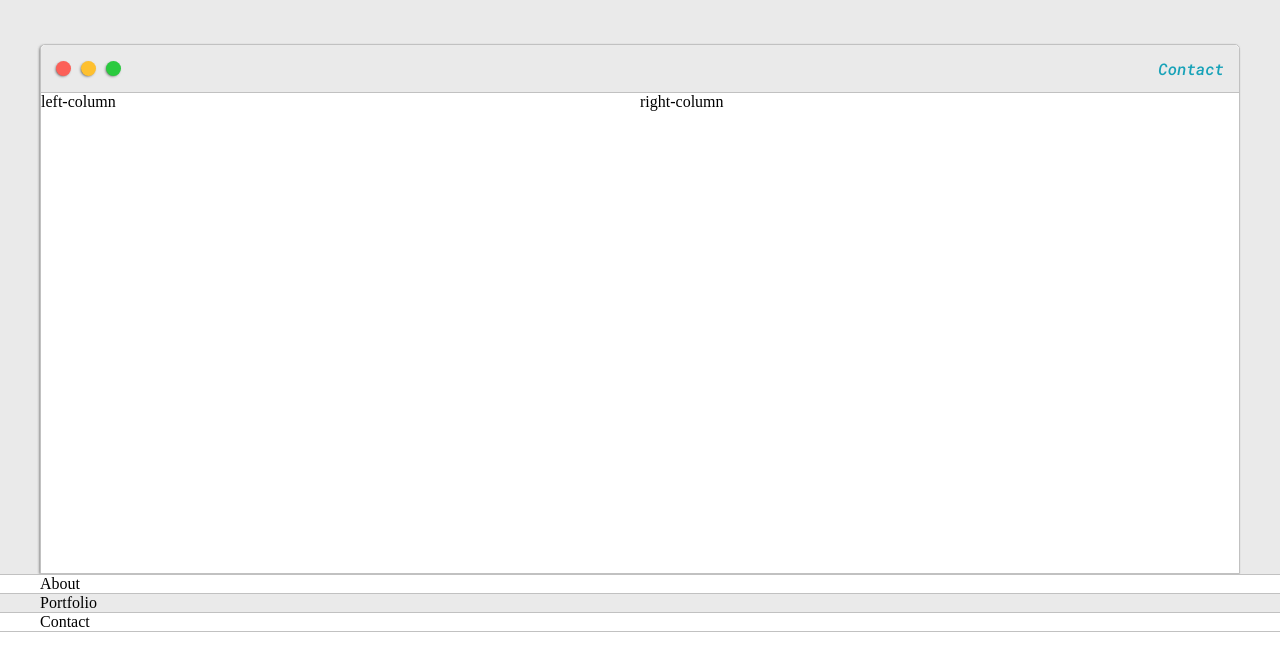
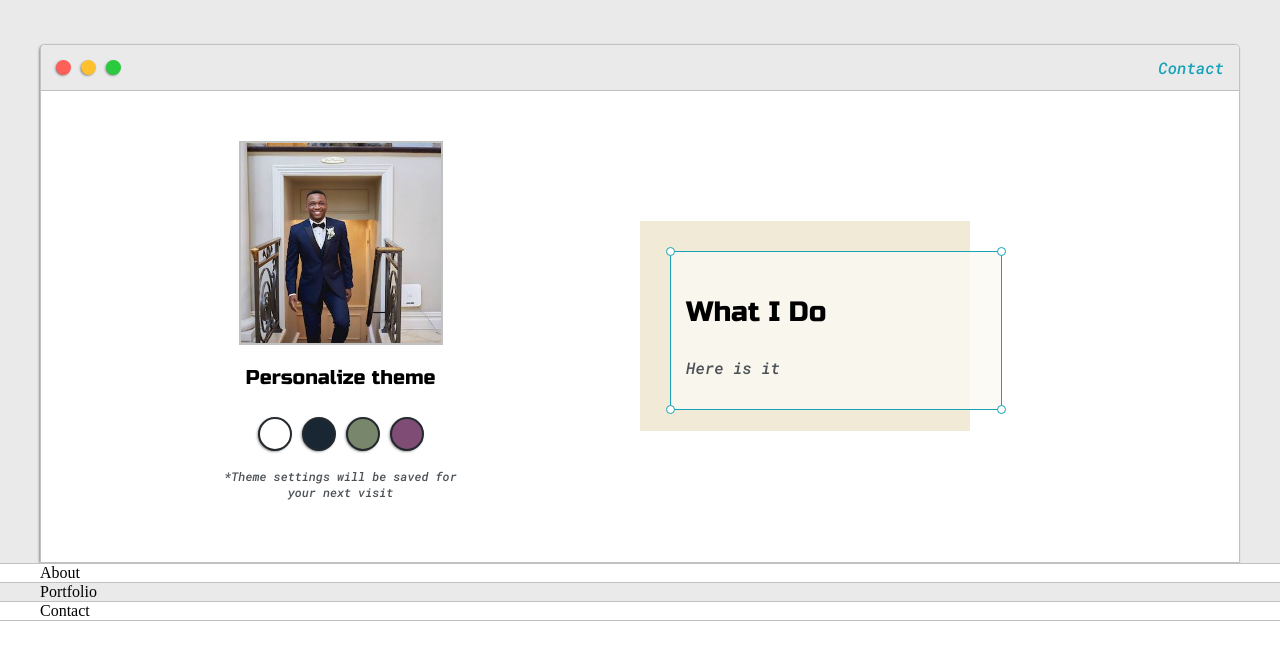
Before and after one commit to Afam-26/Afam-26.github.io, a plain HTML site: page index.html in a window 1280 px wide. Shown: the part 117-788 px from the top of the page. Drawn offline with Linux system fonts and the light colour scheme.

Commit message:
working on left and right column

```diff
--- /dev/null
+++ b/Assets/style.css
@@ -0,0 +1,154 @@
+:root{
+    --mainColor: #eaeaea;
+    --secondaryColor:#fff;
+
+    --borderColor:#c1c1c1;
+
+
+    --mainText:black;
+    --secondaryText:#4b5156;
+}
+
+html, body{
+    padding: 0;
+    margin: 0;
+}
+
+h1, h2, h3, h4, h5, h6, strong{
+    color: var(--mainText);
+    font-family: 'Russo One', sans-serif;
+    font-weight: 500;
+}
+
+p, li, span, label, input, textarea{
+    color: var(--secondaryText);
+    font-family: 'Roboto Mono', monospace;
+}
+
+a{
+    text-decoration: none;
+    color: #17a2b8;
+}
+
+ul{
+    list-style: none;
+}
+
+h1 { font-size: 56px;}
+h2 { font-size: 36px;}
+h3 { font-size: 28px;}
+h4 { font-size: 24px;}
+h5 { font-size: 20px;}
+h6 { font-size: 16px;}
+
+
+.s1{
+    background-color: var(--mainColor);
+    border-bottom: 1px solid var(--borderColor);
+    overflow: auto;
+}
+
+.s2{
+    background-color: var(--secondaryColor);
+    border-bottom: 1px solid var(--borderColor);
+    overflow: auto;
+}
+
+.main-container{
+    width: 1200px;
+    margin: 0 auto;
+}
+
+.greeting-wrapper{
+    display: grid;
+
+    text-align: center;
+    align-content: center;
+
+    min-height: 10em;
+}
+
+.intro-wrapper{
+    background-color: var(--secondaryColor);
+    border: 1px solid var(--borderColor);
+    border-radius: 5px 5px 0 0;
+
+    -webkit-box-shadow: -1px 1px 3px -1px rgba(0,0,0,0.75);
+    -moz-box-shadow: -1px 1px 3px -1px rgba(0,0,0,0.75);
+    box-shadow: -1px 1px 3px -1px rgba(0,0,0,0.75);
+
+    display: grid;
+    grid-template-columns: 1fr 1fr;
+    grid-template-rows: 3em 30em;
+    grid-template-areas:
+        'nav-wrapper nav-wrapper'
+        'left-column right-column'
+    ;
+
+}
+
+.nav-wrapper{
+    border-radius: 5px 5px 0 0;
+    grid-area: nav-wrapper;
+    border-bottom: 1px solid var(--borderColor);
+    display: flex;
+    justify-content: space-between;
+    align-items: center;
+    background-color: var(--mainColor);
+}
+
+#navigation{
+    margin: 0;
+    padding: 10px;
+}
+
+#navigation li{
+    display: inline-block;
+    margin-right: 5px;
+    margin-left: 5px;
+}
+
+.dots-wrapper{
+    display: flex;
+    padding: 10px;
+}
+
+#dots-1{
+    background-color: #fc6058;
+}
+
+#dots-2{
+    background-color: #fec02f;
+}
+
+#dots-3{
+    background-color: #2aca3e;
+}
+
+.browser-dot{
+    background-color: black;
+    height: 15px;
+    width: 15px;
+    border-radius: 50%;
+    margin: 5px;
+
+    -webkit-box-shadow: -1px 1px 3px -1px rgba(0,0,0,0.75);
+    -moz-box-shadow: -1px 1px 3px -1px rgba(0,0,0,0.75);
+    box-shadow: -1px 1px 3px -1px rgba(0,0,0,0.75);
+}
+
+.left-column{
+    grid-area: left-column;
+
+}
+
+.right-column{
+    grid-area: right-column;
+
+}
+
+@media screen and (max-width: 1200px){
+    .main-container{
+        width: 95%;
+    }
+}
--- a/index.html
+++ b/index.html
@@ -33,11 +33,32 @@
                 </div>
 
                 <div class="left-column">
-                    left-column
+                    <img id ="profile_pic" src="./Assets/Images/ME2.jpg" alt="My picture">
+                    <h5 style ="text-align: center; line-height: 0;">Personalize theme</h5>
+
+                    <div id="theme-options-wrapper">
+                        <div id="light-mode" class="theme-dot"></div>
+                        <div id="blue-mode" class="theme-dot"></div>
+                        <div id="green-mode" class="theme-dot"></div>
+                        <div id="purple-mode" class="theme-dot"></div>
+                    </div>
+                    <p id="settings-note">*Theme settings will be saved for <br>your next visit</p>
                 </div>
 
                 <div class="right-column">
-                    right-column
+                    <div id="preview-shadow">
+                        <div id="preview">
+                            <div id="corner-tl" class="corner"></div>
+                            <div id="corner-tr" class="corner"></div>
+
+                            <h3>What I Do</h3>
+                            <p>Here is it </p>
+
+                            <div id="corner-br" class="corner"></div>
+                            <div id="corner-bl" class="corner"></div>
+                        </div>
+                    </div>
+
                 </div>
             </div>
 
--- a/style.css
+++ b/style.css
@@ -3,10 +3,16 @@
     --secondaryColor:#fff;
 
     --borderColor:#c1c1c1;
+    --previewShadow:#f0ead6;
+    --mainText:black;
+    --secondaryText:#4b5156;
+    --themeDotBorder:#24292e;
+
+    --previewBg:rgb(251, 249, 243, 0.8)
 
 
-    --mainText:black;
-    --secondaryText:#4b5156;
+
+
 }
 
 html, body{
@@ -79,7 +85,6 @@ h6 { font-size: 16px;}
 
     display: grid;
     grid-template-columns: 1fr 1fr;
-    grid-template-rows: 3em 30em;
     grid-template-areas:
         'nav-wrapper nav-wrapper'
         'left-column right-column'
@@ -103,7 +108,7 @@ h6 { font-size: 16px;}
 }
 
 #navigation li{
-    display: inline-block;
+    display: inline-block;  /*to be removed */
     margin-right: 5px;
     margin-left: 5px;
 }
@@ -139,16 +144,146 @@ h6 { font-size: 16px;}
 
 .left-column{
     grid-area: left-column;
+    padding-top: 50px;
+    padding-bottom: 50px;
+
+}
+
+#profile_pic{
+    display: block;
+    margin: 0 auto;
+
+    height: 200px;
+    width: 200px;
+    object-fit: cover;
+    border: 2px solid var(--borderColor);
+}
+
+#theme-options-wrapper{
+    display: flex;
+    justify-content:center ;
+}
+
+.theme-dot{
+    height: 30px;
+    width: 30px;
+    background-color: black;
+    border-radius: 50%;
+
+    margin: 5px;
+    border: 2px solid var(--themeDotBorder);
+
+    -webkit-box-shadow: -1px 1px 3px -1px rgba(0,0,0,0.75);
+    -moz-box-shadow: -1px 1px 3px -1px rgba(0,0,0,0.75);
+    box-shadow: -1px 1px 3px -1px rgba(0,0,0,0.75);
+
+    cursor: pointer;
+}
+
+.theme-dot: :hover{
+    border-width: 5px
+}
+
+#light-mode{
+    background-color: #fff;
+}
+
+#blue-mode{
+    background-color:#192734;
+}
+
+#green-mode{
+    background-color:#78866b;
+}
+
+#purple-mode{
+    background-color:#7e4c74;
+}
+
+#settings-note{
+    font-size: 12px;
+    font-style: italic;
+    text-align: center;
 
 }
 
 .right-column{
     grid-area: right-column;
+    display: grid;
+    align-content: center;
+
+    padding-top: 50px;
+    padding-bottom: 50px;
 
 }
+
+#preview{
+    width: 300px;
+    border: 1.5px solid #17a2b8;
+    background-color: var(--previewBg);
+    padding: 15px;
+    position: relative;
+
+}
+
+#preview-shadow{
+    background-color: var(--previewShadow);
+    width: 300px;
+    height: 180px;
+    padding-left: 30px;
+    padding-top: 30px;
+}
+
+.corner{
+    width:7px;
+    height: 7px;
+    border-radius: 50%;
+    border: 1.5px solid #17a2b8;
+    background-color: #fff;
+    position: absolute;
+}
+
+#corner-tl{
+    top: -5px;
+    left: -5px;
+}
+
+#corner-tr{
+    top: -5px;
+    right: -5px;
+}
+
+#corner-br{
+    bottom: -5px;
+    right: -5px;
+}
+
+#corner-bl{
+    bottom: -5px;
+    left: -5px;
+}
+
 
 @media screen and (max-width: 1200px){
     .main-container{
         width: 95%;
     }
 }
+
+@media screen and (max-width: 800px){
+    .intro-wrapper{
+        grid-template-columns: 1fr;
+        grid-template-areas:
+            'nav-wrapper'
+            'left-column'
+            'right-column'
+        ;
+
+    }
+
+    .right-column{
+        justify-content: center;
+    }
+
+
+}
```
Also changed, not shown: Assets/Images/Front_page_1.png (added), Assets/Images/Front_page_2.png (added), Assets/Images/Front_page_3.png (added), Assets/Images/ME2.jpg (added), Images.jpg (deleted), 5 other files.
